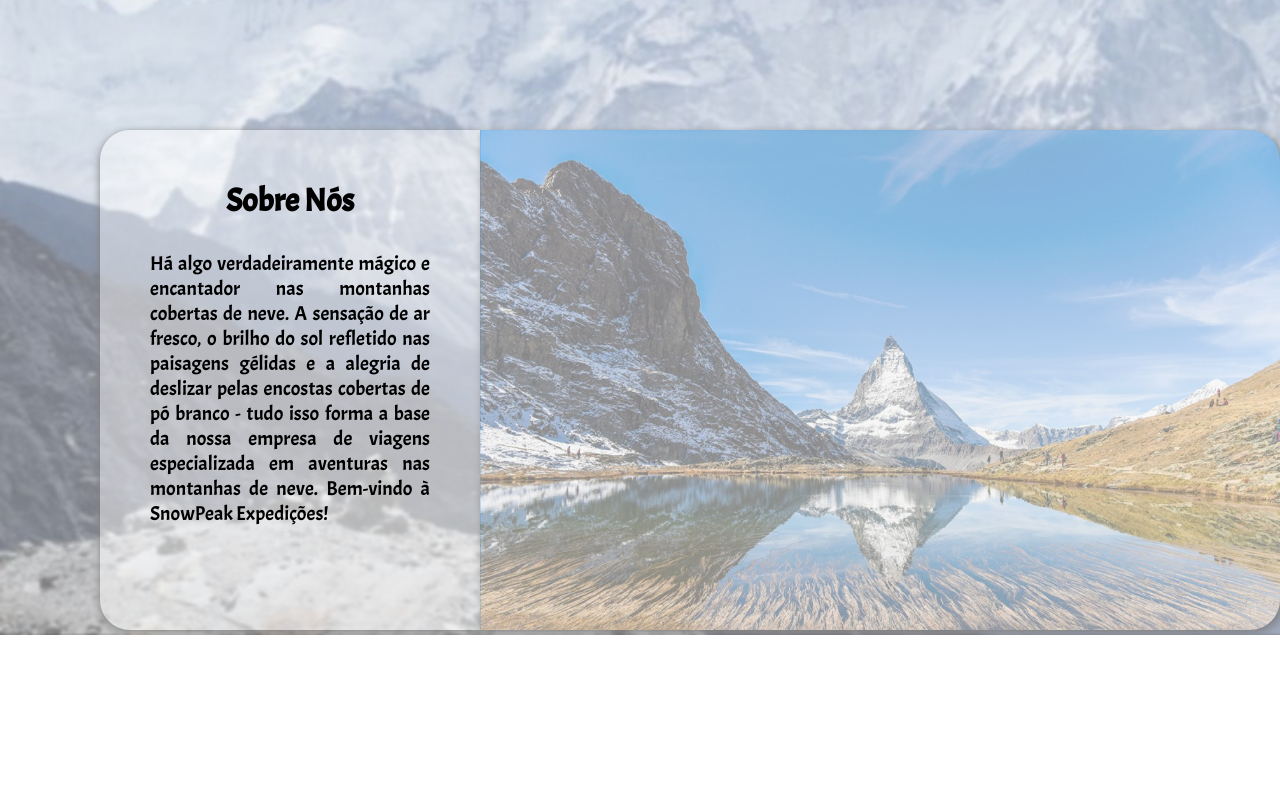
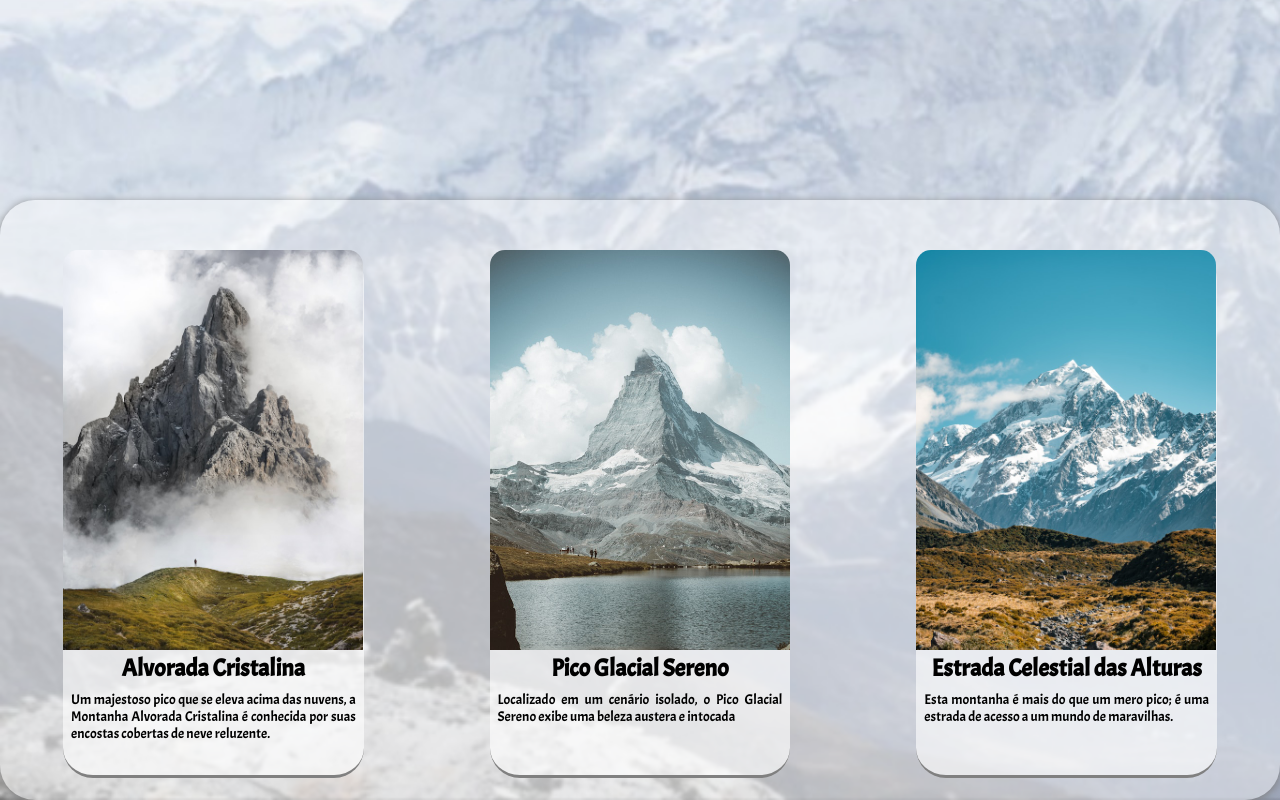
Before and after one commit to EnricoBrasil/projetoGit02, a plain HTML site: page index.html in a window 1280 px wide. Shown: the part 827-1627 px from the top of the page. Before the commit the page ends 1462 px from the top, so only its background shows below. Drawn offline with Linux system fonts and the light colour scheme; a web font is replaced by a local one.

Commit message:
feat:card nossas trilhas

```diff
--- a/css/main.css
+++ b/css/main.css
@@ -2,14 +2,14 @@
 /* .img-Main{
     display: flex;
     justify-content: center;
-    margin-top: 6.25rem;
+    margin-top: 100px;
 
 }
 
 .img-Main img{
-    width: 1000px;
-    height:640px;
-    border-radius: 30px;
+    width: 62.5rem;
+    height:40rem;
+    border-radius: 1.875rem;
 } */
 /* FIM VIDEO */
 
@@ -23,7 +23,7 @@
     background-color: aquamarine;
     background-image: url(/img/banner.jpg);
     background-size: cover;
-    height: 40.9375rem;
+    height: 655px;
     width:70%;
     justify-content: center;
 }
@@ -31,17 +31,17 @@
 
 /* INICIO SOBRE NOS */
 .SobreNos{
-    margin-top: 13.125rem;
+    margin-top: 210px;
 }
 
 .SobreNos h1{
     text-align: center;
     font-size: xx-large;
-    margin-bottom: 30px;
+    margin-bottom: 1.875rem;
 
 }
 .container-sobreNos{
-    margin-top: 30px;
+    margin-top: 1.875rem;
     /* background-color: aqua; */
     display: flex;
     justify-content: center;
@@ -50,20 +50,107 @@
 
 .container-sobreNos article{
     /* background-color: azure; */
-    width: 37.5rem;
-    margin-left: 6.25rem;
-    font-size: 1.25rem;
-    padding: 3.125rem;
+    width: 600px;
+    margin-left: 100px;
+    font-size: 20px;
+    padding: 50px;
     text-align: justify;
     background-color: rgba(255, 255, 255, 0.452);
-    box-shadow: 0px 2px 8px grey;
-    border-radius: 30px 0px 0px 30px;
-    height: 31.25rem;
+    box-shadow: 0rem .125rem .5rem grey;
+    border-radius: 1.875rem 0rem 0rem 1.875rem;
+    height: 500px;
 }
 
 .container-sobreNos .img-SobreNos img{
     background-color: aliceblue;
-    border-radius: 0px 30px 30px 0px;
-    box-shadow: 3px 3px 8px grey;
+    border-radius: 0rem 1.875rem 1.875rem 0rem;
+    box-shadow: .1875rem .1875rem .5rem grey;
 }
 /* FIM SOBRE NOS */
+
+/* INICIO CARD */
+.nossasTrilhas{
+    margin-top: 220px;
+    display: flex;
+    justify-content: center;
+}
+
+.container-Card{
+    background-color: rgba(255, 255, 255, 0.452); ;
+    display: flex;
+    justify-content: space-around;
+    box-shadow: 0rem .125rem .5rem grey;
+    width: 93.75rem;
+    height: 37.5rem;
+    border-radius: 2.1875rem;
+    flex-wrap: wrap;
+}
+
+
+.card{
+    margin-top: 3.125rem;
+    width: 300.8px;
+    height: 528px;
+    background-color: rgba(255, 255, 255, 0.616);
+    border-radius: 1.875rem;
+    border-bottom: 3px solid gray;
+}
+
+.card h1{
+    text-align: center;
+    margin-top: 3px;
+
+}
+.card p{
+    font-size: .875rem;
+    text-align: justify;
+    padding: 8px;
+
+}
+
+.img-card1{
+    background: url(/img/card01.jpg);
+    background-size: cover;
+    border-radius: .9375rem .9375rem 0rem 0rem;
+    width: 300px;
+    height: 400px;
+}
+.img-card2{
+    background: url(/img/card2.jpg);
+    background-size: cover;
+    border-radius: .9375rem .9375rem 0rem 0rem;
+    width: 300px;
+    height: 400px;
+}
+.img-card3{
+    background: url(/img/card3.jpg);
+    background-size: cover;
+    border-radius: .9375rem .9375rem 0rem 0rem;
+    width: 300px;
+    height: 400px;
+}
+/* INICIO HOVER CARD */
+.card:hover{
+    transform: scale(1.1);
+    transition: 0.8s;
+    background-color: black;
+    color: white;
+}
+.img-card1:hover{
+    background: url(/img/card1fto2.jpg);
+    background-size: cover;
+}
+
+.img-card2:hover{
+    background: url(/img/card2fto2.jpg);
+    background-size: cover;
+}
+.img-card3:hover{
+    background: url(/img/card3fto2.jpg);
+    background-size: cover;
+    border-radius: .9375rem .9375rem 0rem 0rem;
+    width: 300px;
+    height: 400px;
+}
+/* FIM HOVER CARD */
+/* FIM CARD */
--- a/index.html
+++ b/index.html
@@ -25,10 +25,10 @@
     </header>
 
     <main>
-        <div class="banner">
+        <!-- <div class="banner">
             <div class="container-Banner">
             </div>
-        </div>
+        </div> -->
 
         <section class="SobreNos">
             <div class="container-sobreNos">
@@ -43,7 +43,34 @@
             </div>
         </section>
 
+        <section class="nossasTrilhas">
+            <div class="container-Card">
+                <div class="card">
+                    <div class="img-card1">
+                    </div>
 
+                    <h1>Alvorada Cristalina</h1>
+                    <p>Um majestoso pico que se eleva acima das nuvens, a Montanha Alvorada Cristalina é conhecida por suas encostas cobertas de neve reluzente.</p>
+                </div>
+
+                <div class="card">
+                    <div class="img-card2">
+                    </div>
+                    <h1>Pico Glacial Sereno</h1>
+                    <p>Localizado em um cenário isolado, o Pico Glacial Sereno exibe uma beleza austera e intocada</p>
+                </div>
+
+                <div class="card">
+                    <div class="img-card3">
+                    </div>
+                    <h1>Estrada Celestial das Alturas</h1>
+                    <p>Esta montanha é mais do que um mero pico; é uma estrada de acesso a um mundo de maravilhas.</p>
+
+                </div>
+
+            </div>
+
+        </section>
     </main>
 
 </body>
```
Also changed, not shown: img/card01.jpg (added), img/card1fto2.jpg (added), img/card2.jpg (added), img/card2fto2.jpg (added), img/card3.jpg (added), img/card3fto2.jpg (added).
